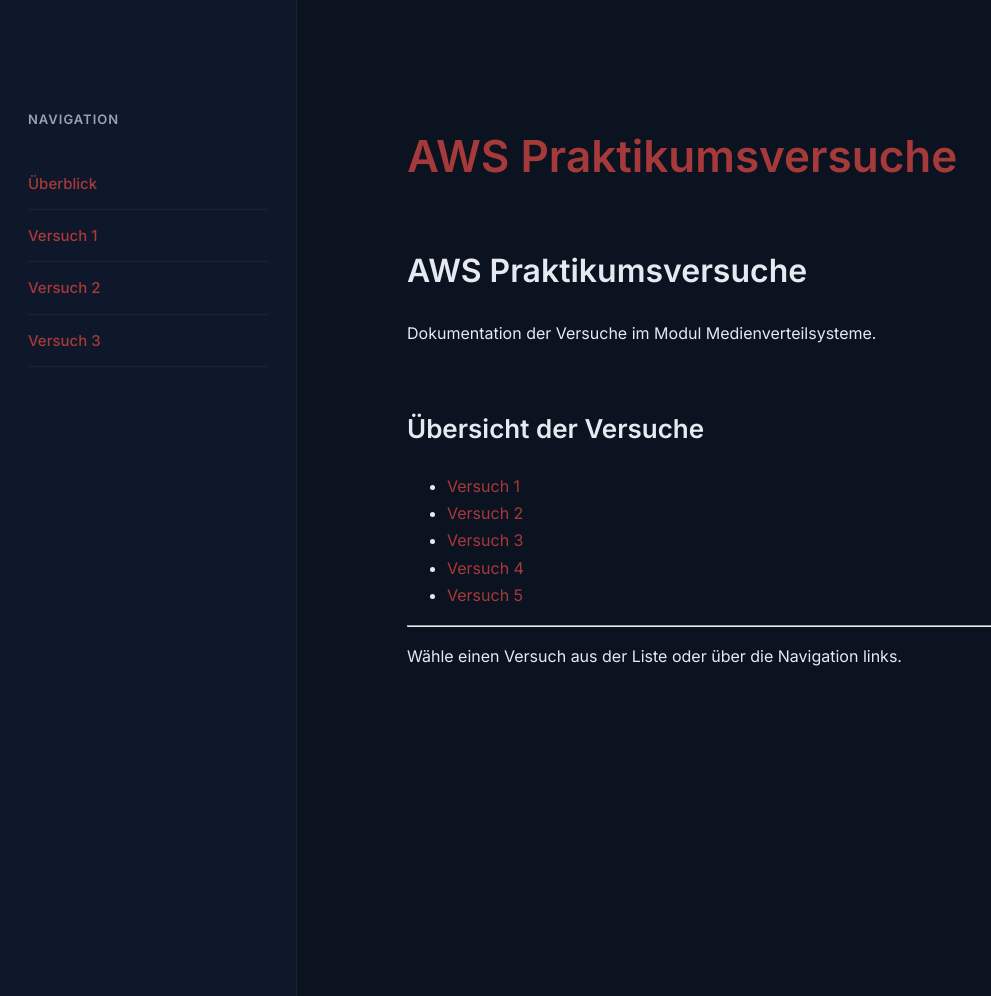
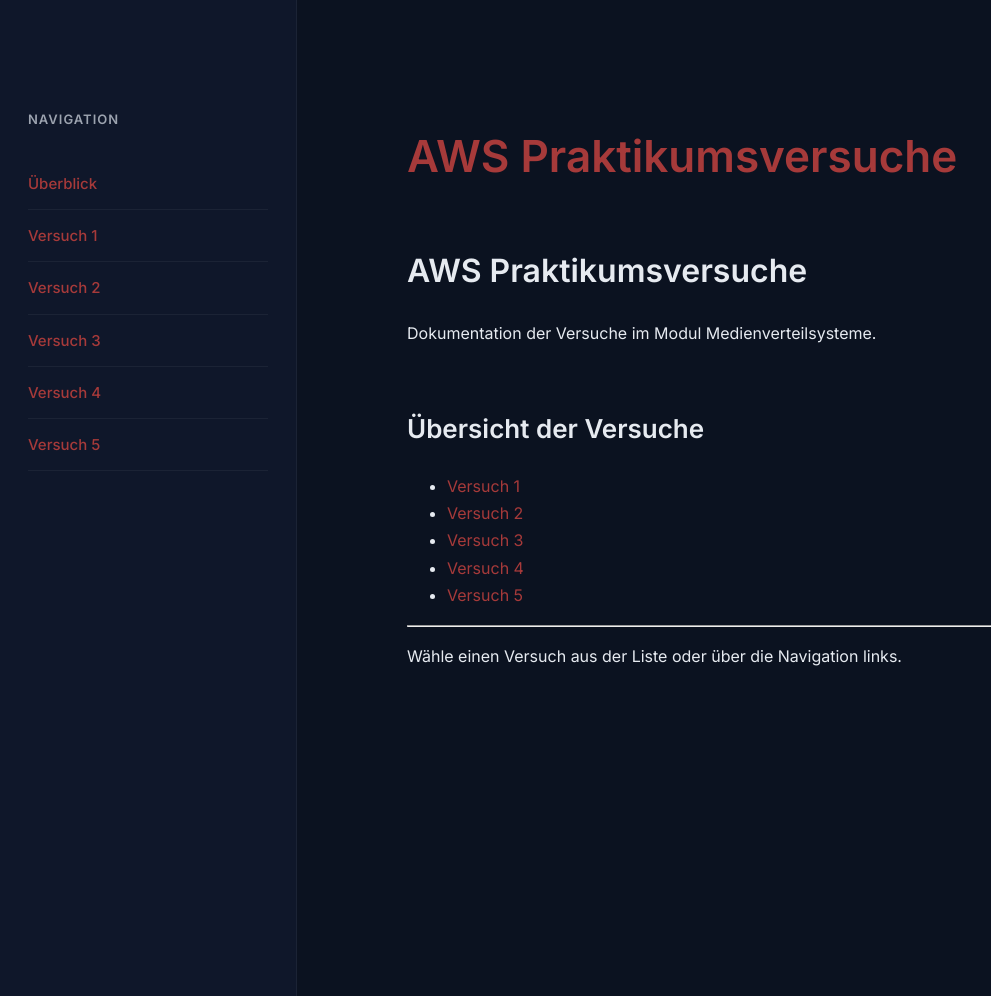
Before and after one commit to LimaLima2670/AWSPraktikumThesis, a Jekyll site: the page built from index.md, in a window 1280 px wide. Shown: the whole page, without its empty margins (0-991 px from the left). Built offline with Jekyll 4.4.1, drawn with Linux system fonts in a browser that asks for light colours.

Commit message:
Update default.html

```diff
--- a/_layouts/default.html
+++ b/_layouts/default.html
@@ -38,6 +38,14 @@
 <a href="{{ '/docs/Versuch3/' | relative_url }}">Versuch 3</a>
 </li>
 
+<li>
+<a href="{{ '/docs/Versuch4/' | relative_url }}">Versuch 4</a>
+</li>
+
+<li>
+<a href="{{ '/docs/Versuch5/' | relative_url }}">Versuch 5</a>
+</li>
+
 </ul>
 
 </aside>
```
